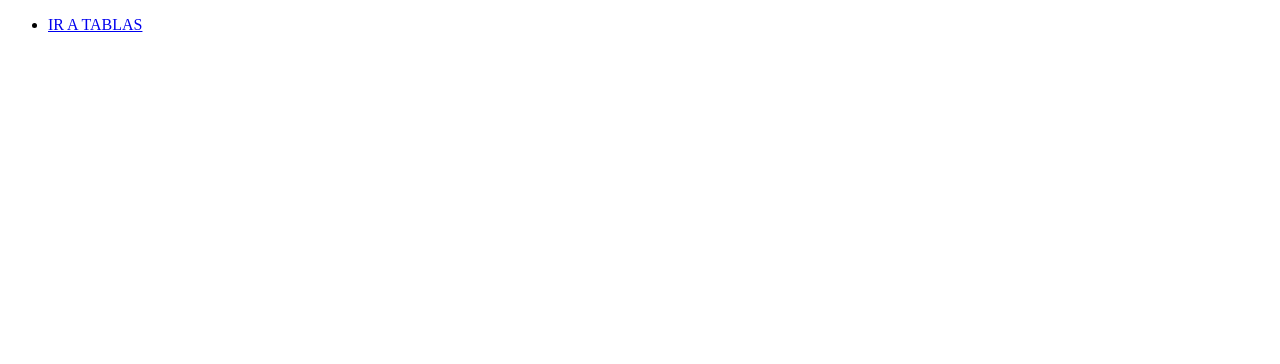
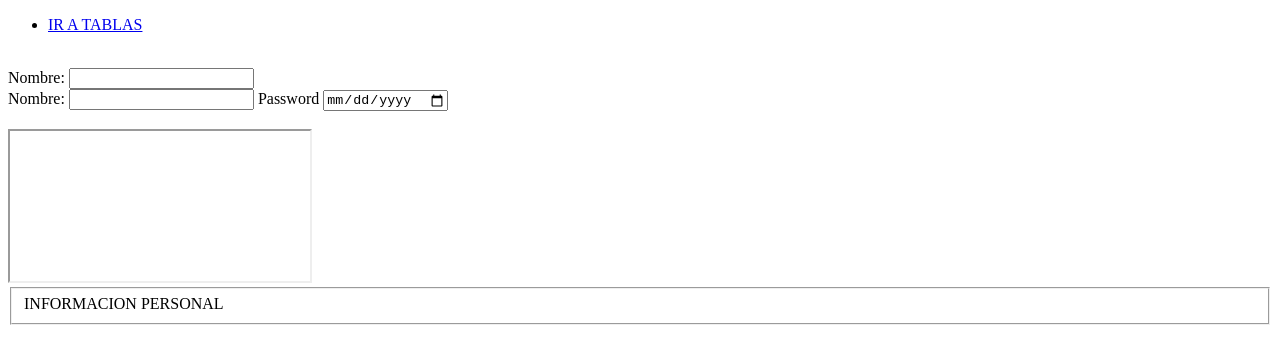
Before and after one commit to LilAndress/ClasesMartes, a plain HTML site: page index.html in a window 1280 px wide. Drawn offline with Linux system fonts and the light colour scheme.

Commit message:
Proband etiquetas

```diff
--- a/index.html
+++ b/index.html
@@ -12,6 +12,18 @@
             <a href="html/tablas.html">IR A TABLAS</a>
         </li>
     </ul>
+    <br>
+    <label for=""></label>Nombre: </label> </label>
+    <input type="text">
+    <br>
+    <label for=""></label>Nombre: </label> </label>
+    <input type="Password">
+    <label for=""></label>Password</label> </label>
+    <input type="date">
+    <br>
+    <br>
+    <iframe> <iframe width="1280" height="720" src="https://www.youtube.com/embed/_REASiFeT_g" title="Eladio Carrión ft. Myke Towers - Si La Calle Llama Remix (Visualizer) | 3MEN2 KBRN" frameborder="0" allow="accelerometer; autoplay; clipboard-write; encrypted-media; gyroscope; picture-in-picture; web-share" allowfullscreen></iframe>
 
+    <fieldset>INFORMACION PERSONAL</fieldset>
 </body>
 </html>
```
Also changed, not shown: html/tablas.html (+1 -1 lines).
